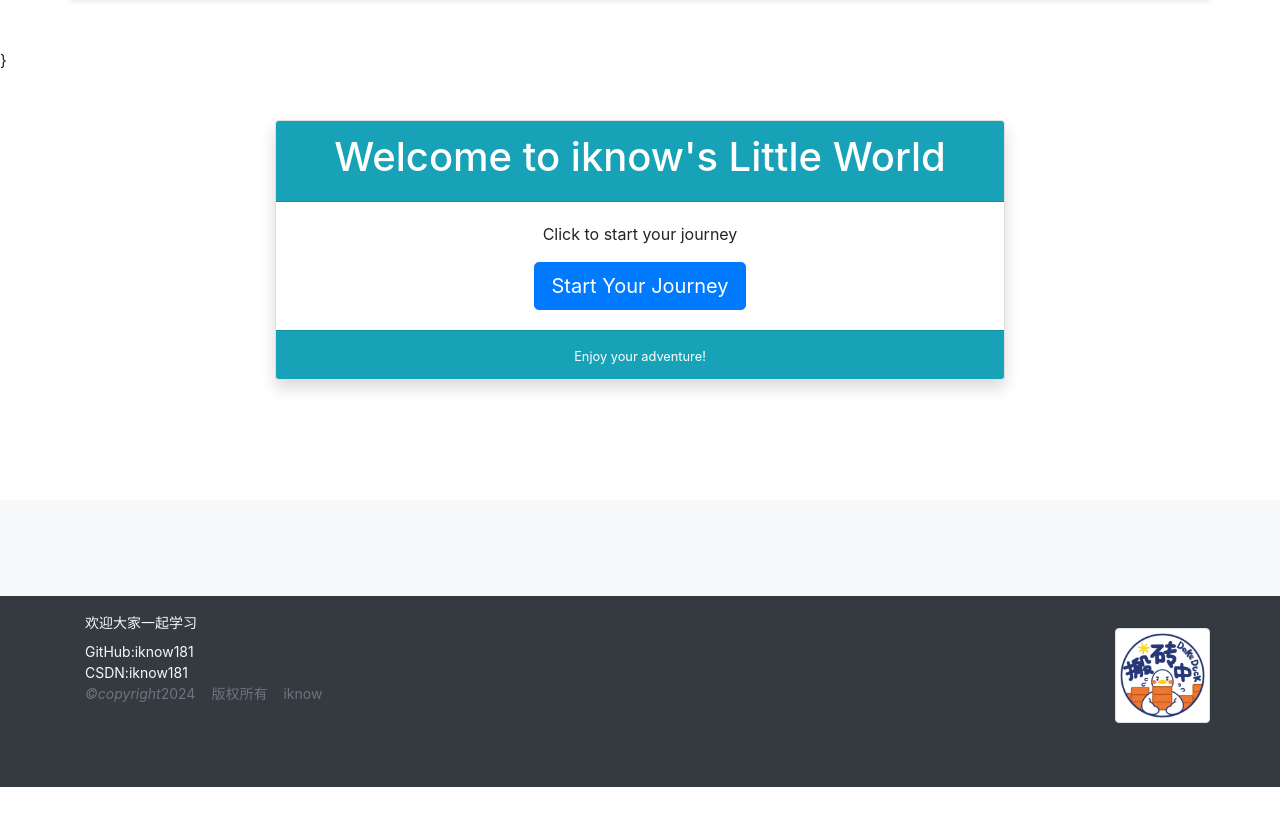
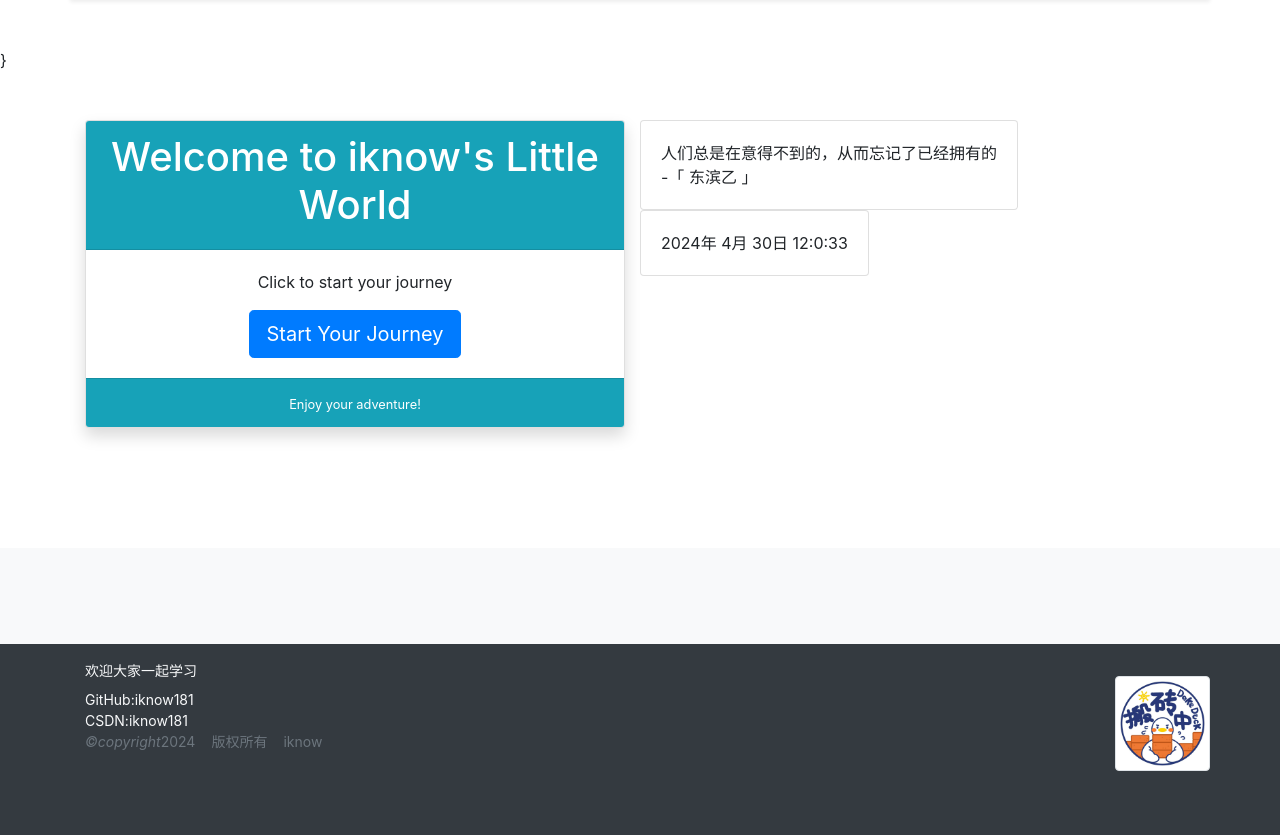
Before and after one commit to iknow181/ToolsWeb, a Flask app: page / in a window 1280 px wide. Shown: the part 48-883 px from the top of the page. Before the commit the page ends 835 px from the top, so only its background shows below. Run offline with Flask 3, Linux system fonts and the light colour scheme; some libraries are stand-ins or nearby versions.

Commit message:
Update welcome.html

```diff
--- a/templates/welcome.html
+++ b/templates/welcome.html
@@ -5,19 +5,66 @@
     document.title = "Welcome";
   };
 </script>
-<div class="container">
+<div class="container mt-5">
     <div class="row justify-content-center mt-5">
-        <div class="col-md-8">
+        <div class="col-md-6">
             <div class="card text-center shadow">
                 <div class="card-header bg-info text-white">
                     <h1>Welcome to iknow's Little World</h1>
                 </div>
                 <div class="card-body">
                     <p class="card-text">Click to start your journey</p>
-                    <a href="{{ url_for('menu') }}" class="btn btn-lg btn-primary">Start Your Journey</a>
+                    <a href="{{ url_for('Menu') }}" class="btn btn-lg btn-primary ">Start Your Journey</a>
                 </div>
                 <div class="card-footer bg-info text-white">
                     <small>Enjoy your adventure!</small>
+                </div>
+            </div>
+        </div>
+        <div class="col-md-6">
+            <div class="row mt-6">
+                <div class="card">
+                    <div class="card-body">
+                        <!-- 一言 -->
+                        <div class="hitokotos">
+                            <div class="hitokoto-all">
+                                <div class="hitokoto-text"><span id="hitokoto_text">人们总是在意得不到的，从而忘记了已经拥有的</span></div>
+                                <div class="hitokoto-from">-「&nbsp;<span id="from_text">东滨乙</span>&nbsp;」</div>
+                            </div>
+                        </div>
+                    </div>
+                </div>
+            </div>
+            <div class="row mt-6">
+                <div class="card">
+                    <div class="card-body">
+                        <!-- 时间 -->
+                        <div class="time">
+                            <div class="timeshow" id="time">
+                                <script>
+                                  // 更新时间函数
+                                  function updateTime() {
+                                    var now = new Date();
+                                    var year = now.getFullYear();
+                                    var month = now.getMonth() + 1;
+                                    var day = now.getDate();
+                                    var hours = now.getHours();
+                                    var minutes = now.getMinutes();
+                                    var seconds = now.getSeconds();
+
+                                    // 在页面中找到时间显示的元素并更新内容
+                                    document.getElementById("time").innerHTML = year + "年 " + month + "月 " + day + "日 " + hours + ":" + minutes + ":" + seconds;
+                                  }
+
+                                  // 在页面加载时立即调用 updateTime 函数，并且每秒钟更新一次
+                                  window.onload = function() {
+                                    updateTime(); // 立即更新时间
+                                    setInterval(updateTime, 1000); // 每秒钟更新一次
+                                  };
+                                </script>
+                            </div>
+                        </div>
+                    </div>
                 </div>
             </div>
         </div>
```
